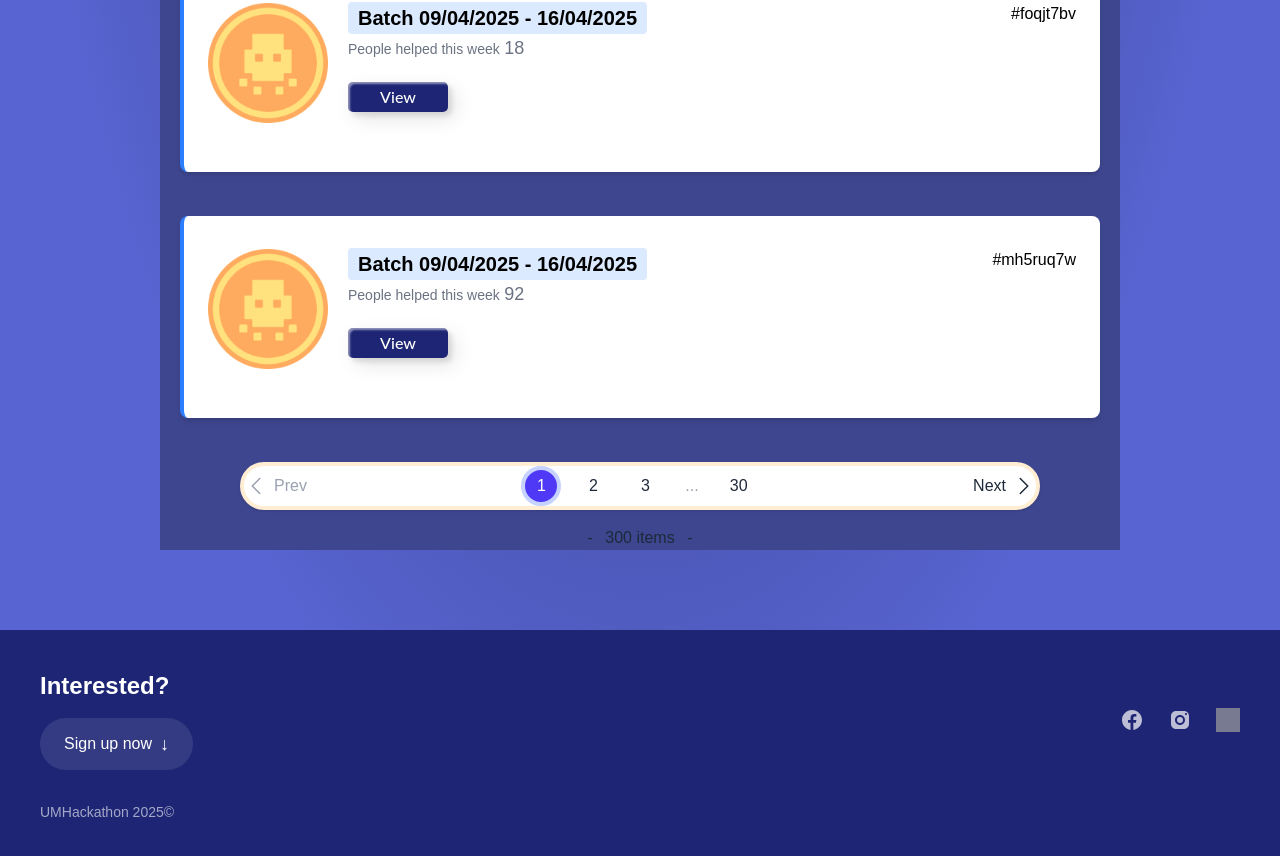
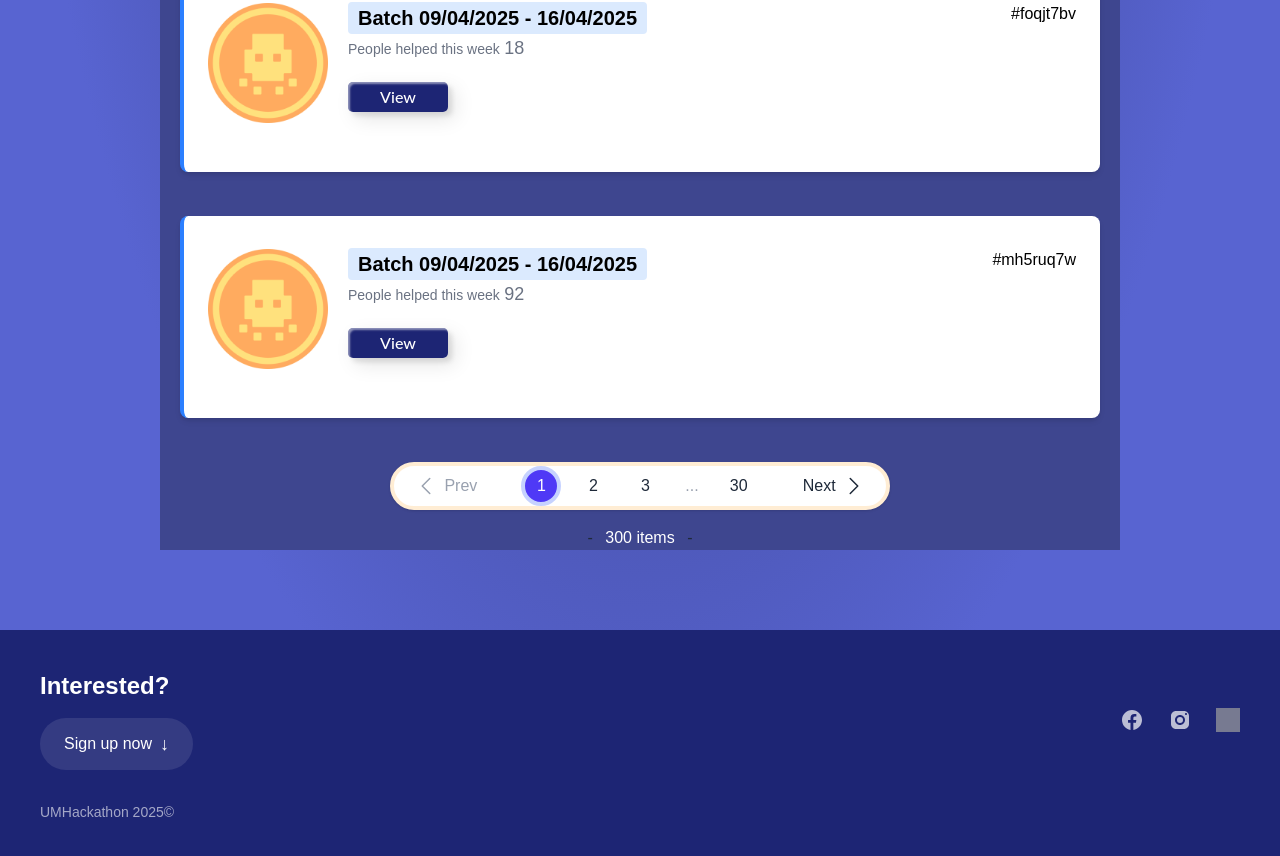
Before and after one commit to kaijun05/hayyaa-charity, a SvelteKit app in the folder frontend/: page /token in a window 1280 px wide. Shown: the part 2225-3081 px from the top of the page. Built offline with nearby package versions, Linux system fonts and the light colour scheme; grey boxes are pictures that could not be loaded; a web font is replaced by a local one.

Commit message:
fixed page number bug turn black

```diff
--- a/frontend/src/routes/donate/donate.css
+++ b/frontend/src/routes/donate/donate.css
@@ -8,7 +8,11 @@
 
 body {
 	margin: 0;
-  font-family: Inter, system-ui, -apple-system, sans-serif;
+	font-family:
+		Inter,
+		system-ui,
+		-apple-system,
+		sans-serif;
 	background-color: var(--background);
 	color: var(--text-light);
 	min-height: 100vh;
@@ -20,7 +24,6 @@ body {
 	margin: 0 auto;
 	padding: 2rem;
 }
-
 
 .header {
 	display: flex;
@@ -76,15 +79,13 @@ body {
 .donation-form {
 	flex: 1;
 	min-width: 300px;
-  background: #1D2574;
+	background: #1d2574;
 	padding: 2rem;
 	border-radius: 30px;
 	display: flex;
 	flex-direction: column;
 	align-items: center;
 }
-
-
 
 .donation-illustration {
 	width: 100%;
@@ -107,7 +108,7 @@ body {
 }
 
 .donation-type {
-  width:100%;
+	width: 100%;
 	padding: 1rem 2rem;
 	background: rgba(255, 255, 255, 0.1);
 	border: none;
@@ -124,7 +125,7 @@ body {
 
 .amount-options {
 	display: grid;
-  width:100%;
+	width: 100%;
 	grid-template-columns: repeat(3, 1fr);
 	gap: 2rem;
 	margin-bottom: 2rem;
@@ -156,7 +157,7 @@ body {
 }
 
 .custom-amount input {
-  width:100%;
+	width: 100%;
 	padding: 0.5rem;
 	border-radius: 0.5rem;
 	background: white;
@@ -227,7 +228,6 @@ button {
 	font-size: 1em;
 	font-weight: 500;
 	font-family: inherit;
-  background-color: #1a1a1a;
 	cursor: pointer;
 	transition: border-color 0.25s;
 }
--- a/frontend/src/routes/token/+page.svelte
+++ b/frontend/src/routes/token/+page.svelte
@@ -121,13 +121,13 @@
 		</div>
 	{/each}
 	<!-- Pagination controls -->
-	<div class="w-full">
+	<div class="m-auto flex w-full flex-col content-center justify-center">
 		<div
-			class="mr-20 ml-20 flex items-center justify-between rounded-full border-4 border-orange-100 bg-white shadow-sm"
+			class="m-auto flex items-center justify-between rounded-full border-4 border-orange-100 bg-white shadow-sm"
 		>
 			<!-- Previous Button -->
 			<button
-				class="flex items-center font-medium text-gray-800 disabled:cursor-not-allowed disabled:text-gray-400"
+				class="page-button flex items-center font-medium text-gray-800 disabled:cursor-not-allowed disabled:text-gray-400"
 				onclick={prevPage}
 				disabled={currentPage === 1}
 			>
@@ -145,7 +145,7 @@
 			</button>
 
 			<!-- Page Numbers -->
-			<div class="flex flex-1 items-center justify-center gap-1">
+			<div class="page-button flex flex-1 items-center justify-center gap-1">
 				{#each getPageRange() as page}
 					{#if page === '...'}
 						<span class="mx-1 px-2 text-gray-400">...</span>
@@ -162,7 +162,7 @@
 
 			<!-- Next Button -->
 			<button
-				class="flex items-center font-medium text-gray-800 disabled:cursor-not-allowed disabled:text-gray-400"
+				class="page-button flex items-center font-medium text-gray-800 disabled:cursor-not-allowed disabled:text-gray-400"
 				onclick={nextPage}
 				disabled={currentPage === totalPages}
 			>
@@ -182,7 +182,7 @@
 
 		<div class="mt-4 text-center font-medium text-gray-800">
 			<span>-</span>
-			<span class="mx-2">{totalItems} items</span>
+			<span class="mx-2 text-white">{totalItems} items</span>
 			<span>-</span>
 		</div>
 	</div>
--- a/frontend/src/routes/token/token.css
+++ b/frontend/src/routes/token/token.css
@@ -2,6 +2,10 @@
 
 h1 {
 	font-family: 'Raleway', sans-serif;
+}
+
+.page-button {
+	padding: 0 20px;
 }
 
 .token-title {
```
Lines whose indentation alone changed are shown as unchanged.
